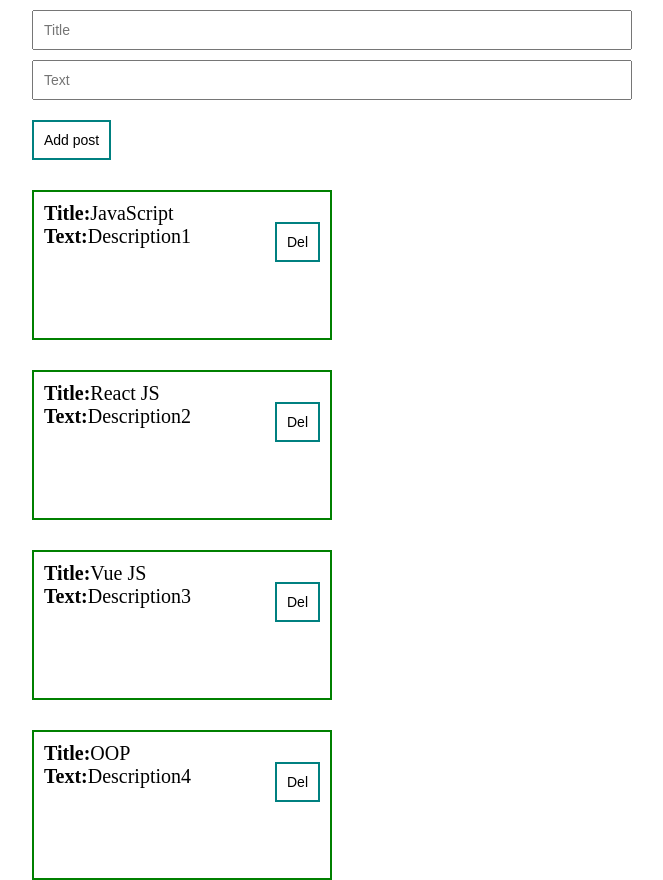
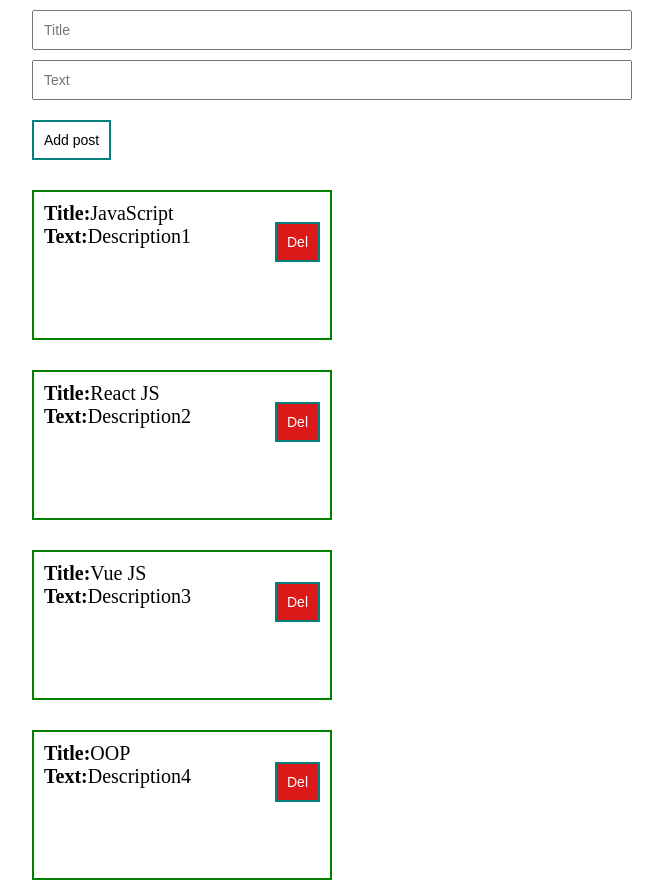
Before and after one commit to vbasoon/fundation, a Vue app: page / in a window 1280 px wide. Shown: the whole page, without its empty margins (18-681 px from the left). Built offline with nearby package versions, Linux system fonts and the light colour scheme.

Commit message:
UI global registration

```diff
--- a/src/components/PostItem.vue
+++ b/src/components/PostItem.vue
@@ -5,7 +5,7 @@
       <div><strong>Text:</strong>{{ post.text }}</div>
     </div>
     <div class="post__btns">
-      <my-button>Del</my-button>
+      <my-button style="background: #db1919; color: #fff">Del</my-button>
     </div>
   </div>
 </template>
@@ -35,10 +35,4 @@ export default {
   height: 150px;
   border: 2px solid green;
 }
-
-my-button:hover {
-  background: teal;
-  color: #fff;
-  transition: color 0.5s ease-out;
-}
 </style>
--- a/src/components/UI/MyButton.vue
+++ b/src/components/UI/MyButton.vue
@@ -1,5 +1,5 @@
 <template>
-  <button>
+  <button class="btn">
     <slot></slot>
   </button>
 </template>
@@ -9,17 +9,19 @@ export default {};
 </script>
 
 <style scoped>
-button {
+.btn {
   margin-top: 20px;
   padding: 10px;
   background: none;
   border: 2px solid teal;
   font-size: 14px;
+  transition: color 0.5s ease-out;
 }
 
-button:hover {
+.btn:hover {
   background: teal;
   color: #fff;
   transition: color 0.5s ease-out;
+  cursor: pointer;
 }
 </style>
```
